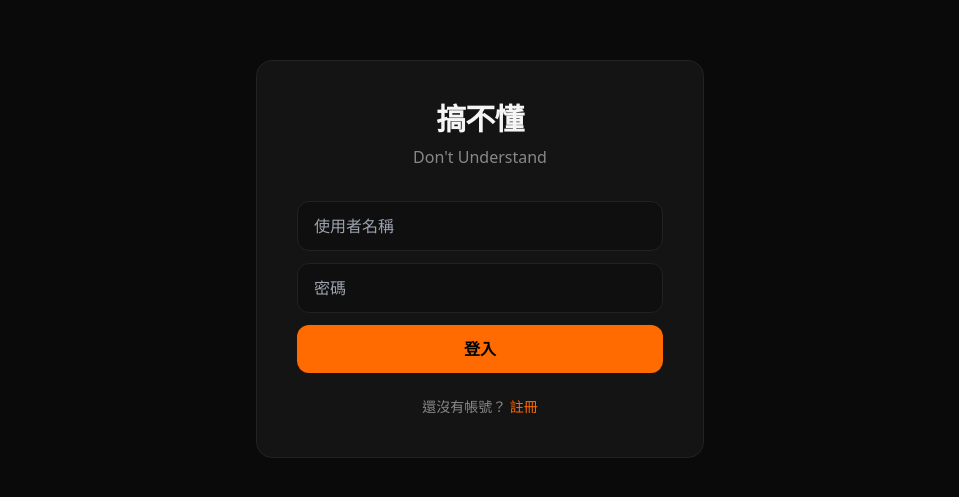
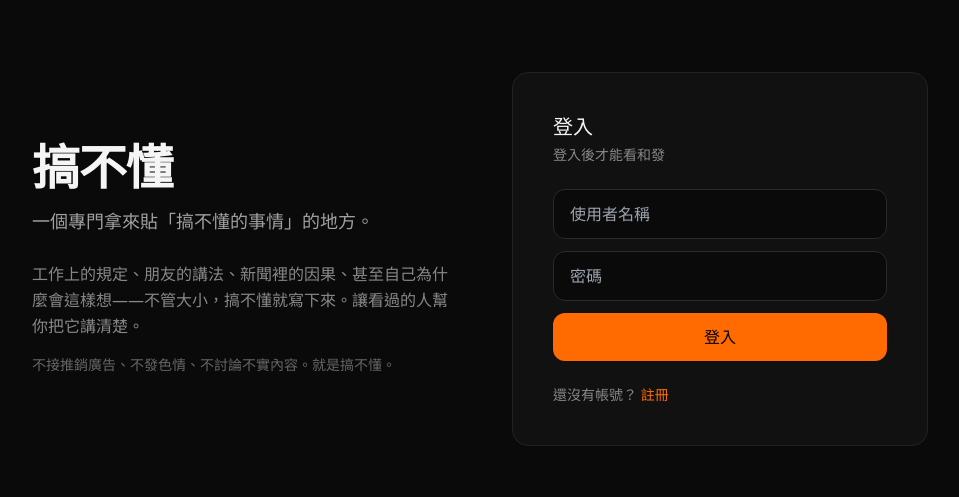
Before and after one commit to illusd-com/dont-understand, a Next.js app: page / in a window 1280 px wide. Shown: the part 141-638 px from the top of the page, without its empty margins (160-1119 px from the left). Built offline with nearby package versions, Linux system fonts and the light colour scheme; no server answers.

Commit message:
feat: add natural intro to landing page, less template-y

```diff
--- a/src/app/page.tsx
+++ b/src/app/page.tsx
@@ -13,7 +13,6 @@ export default function LoginPage() {
     e.preventDefault();
     setError('');
 
-    // reCAPTCHA v3
     const token = await (window as any).grecaptcha?.execute(
       process.env.NEXT_PUBLIC_RECAPTCHA_SITE_KEY,
       { action: 'login' }
@@ -34,39 +33,68 @@ export default function LoginPage() {
   }
 
   return (
-    <div className="min-h-screen flex items-center justify-center">
-      <div className="w-full max-w-md bg-[#141414] border border-[#222] rounded-2xl p-10 text-center">
-        <h1 className="text-3xl font-semibold mb-2 tracking-tight">搞不懂</h1>
-        <p className="text-[#888] mb-8">Don't Understand</p>
-        {error && <p className="text-red-500 mb-4 text-sm">{error}</p>}
+    <div className="min-h-screen flex items-center justify-center px-6">
+      <div className="w-full max-w-4xl grid md:grid-cols-2 gap-12 md:gap-16 items-center">
+        {/* Intro */}
+        <div className="text-left">
+          <h1 className="text-4xl md:text-5xl font-semibold tracking-tight leading-tight mb-4">
+            搞不懂
+          </h1>
+          <p className="text-lg text-[#a0a0a0] mb-6 leading-relaxed">
+            一個專門拿來貼「搞不懂的事情」的地方。
+          </p>
+          <p className="text-[#888] leading-relaxed mb-4">
+            工作上的規定、朋友的講法、新聞裡的因果、甚至自己為什麼會這樣想——不管大小，搞不懂就寫下來。讓看過的人幫你把它講清楚。
+          </p>
+          <p className="text-sm text-[#666]">
+            不接推銷廣告、不發色情、不討論不實內容。就是搞不懂。
+          </p>
+        </div>
+
+        {/* Login card */}
+        <div className="bg-[#111] border border-[#222] rounded-2xl p-8 md:p-10">
+          <h2 className="text-xl font-medium mb-1">登入</h2>
+          <p className="text-sm text-[#888] mb-6">登入後才能看和發</p>
+          {error && <p className="text-red-400 mb-4 text-sm">{error}</p>}
           <form onSubmit={handleSubmit} className="space-y-3">
             <input
-            className="w-full bg-[#0f0f0f] border border-[#222] rounded-xl px-4 py-3 focus:outline-none focus:border-[#ff6b00]"
+              className="w-full bg-[#0a0a0a] border border-[#2a2a2a] rounded-xl px-4 py-3 text-base focus:outline-none focus:border-[#ff6b00] transition-colors"
               placeholder="使用者名稱"
               value={username}
               onChange={(e) => setUsername(e.target.value)}
               required
+              autoComplete="username"
             />
             <input
               type="password"
-            className="w-full bg-[#0f0f0f] border border-[#222] rounded-xl px-4 py-3 focus:outline-none focus:border-[#ff6b00]"
+              className="w-full bg-[#0a0a0a] border border-[#2a2a2a] rounded-xl px-4 py-3 text-base focus:outline-none focus:border-[#ff6b00] transition-colors"
               placeholder="密碼"
               value={password}
               onChange={(e) => setPassword(e.target.value)}
               required
+              autoComplete="current-password"
             />
             <button
               type="submit"
-            className="w-full bg-[#ff6b00] text-black font-semibold py-3 rounded-xl active:scale-[0.97] transition-transform"
+              className="w-full bg-[#ff6b00] text-black font-medium py-3 rounded-xl active:scale-[0.97] transition-transform duration-150"
             >
               登入
             </button>
           </form>
           <p className="mt-6 text-sm text-[#888]">
-          還沒有帳號？ <a href="/register" className="text-[#ff6b00]">註冊</a>
+            還沒有帳號？{' '}
+            <a href="/register" className="text-[#ff6b00] hover:underline">
+              註冊
+            </a>
           </p>
         </div>
-      <script src={`https://www.google.com/recaptcha/api.js?render=${process.env.NEXT_PUBLIC_RECAPTCHA_SITE_KEY}`} async defer></script>
+      </div>
+
+      <script
+        src={`https://www.google.com/recaptcha/api.js?render=${process.env.NEXT_PUBLIC_RECAPTCHA_SITE_KEY}`}
+        async
+        defer
+      />
     </div>
   );
 }
```
Lines whose indentation alone changed are shown as unchanged.
